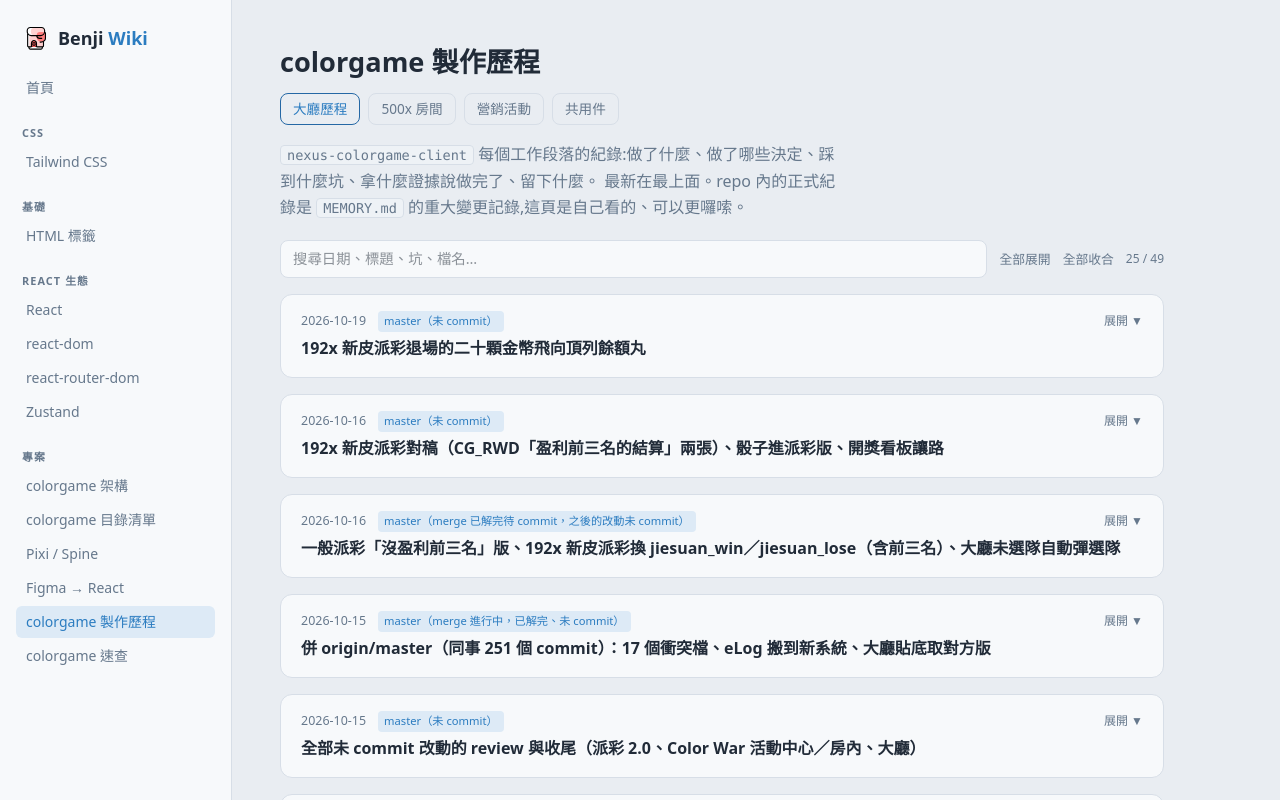
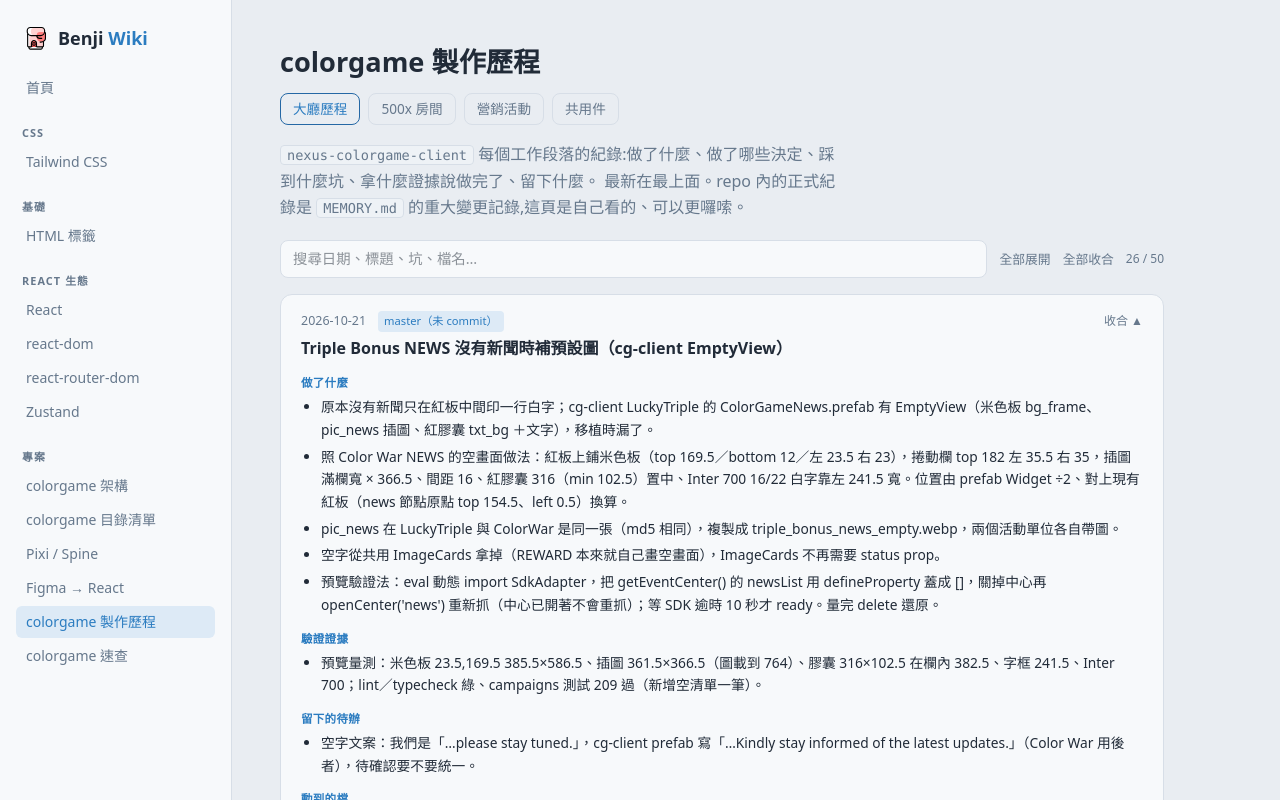
Before and after one commit to f840214/benji-wiki, a React (Vite) app: page /#/colorgame-log in a window 1280 px wide. Shown: the top 800 px of the page. Built offline with nearby package versions, Linux system fonts and the light colour scheme.

Commit message:
colorgame-log: Triple Bonus NEWS 空畫面補預設圖

```diff
--- a/src/pages/ColorGameLogPage.jsx
+++ b/src/pages/ColorGameLogPage.jsx
@@ -16,6 +16,21 @@ import Code from '../components/Code.jsx'
 //   links    相關頁 / 文件([[文字, href]])
 
 const ENTRIES = [
+  {
+    date: '2026-10-21',
+    title: 'Triple Bonus NEWS 沒有新聞時補預設圖（cg-client EmptyView）',
+    branch: 'master（未 commit）',
+    summary: [
+      '原本沒有新聞只在紅板中間印一行白字；cg-client LuckyTriple 的 ColorGameNews.prefab 有 EmptyView（米色板 bg_frame、pic_news 插圖、紅膠囊 txt_bg ＋文字），移植時漏了。',
+      '照 Color War NEWS 的空畫面做法：紅板上鋪米色板（top 169.5／bottom 12／左 23.5 右 23），捲動欄 top 182 左 35.5 右 35，插圖滿欄寬 × 366.5、間距 16、紅膠囊 316（min 102.5）置中、Inter 700 16/22 白字靠左 241.5 寬。位置由 prefab Widget ÷2、對上現有紅板（news 節點原點 top 154.5、left 0.5）換算。',
+      'pic_news 在 LuckyTriple 與 ColorWar 是同一張（md5 相同），複製成 triple_bonus_news_empty.webp，兩個活動單位各自帶圖。',
+      '空字從共用 ImageCards 拿掉（REWARD 本來就自己畫空畫面），ImageCards 不再需要 status prop。',
+      '預覽驗證法：eval 動態 import SdkAdapter，把 getEventCenter() 的 newsList 用 defineProperty 蓋成 []，關掉中心再 openCenter(\'news\') 重新抓（中心已開著不會重抓）；等 SDK 逾時 10 秒才 ready。量完 delete 還原。',
+    ],
+    evidence: ['預覽量測：米色板 23.5,169.5 385.5×586.5、插圖 361.5×366.5（圖載到 764）、膠囊 316×102.5 在欄內 382.5、字框 241.5、Inter 700；lint／typecheck 綠、campaigns 測試 209 過（新增空清單一筆）。'],
+    todo: ['空字文案：我們是「…please stay tuned.」，cg-client prefab 寫「…Kindly stay informed of the latest updates.」（Color War 用後者），待確認要不要統一。'],
+    files: ['src/views/campaigns/tripleBonus/NewsPanel.tsx', 'src/views/campaigns/tripleBonus/ImageCards.tsx', 'src/views/campaigns/tripleBonus/assets.ts'],
+  },
   {
     date: '2026-10-21',
     topic: '500x',
```
